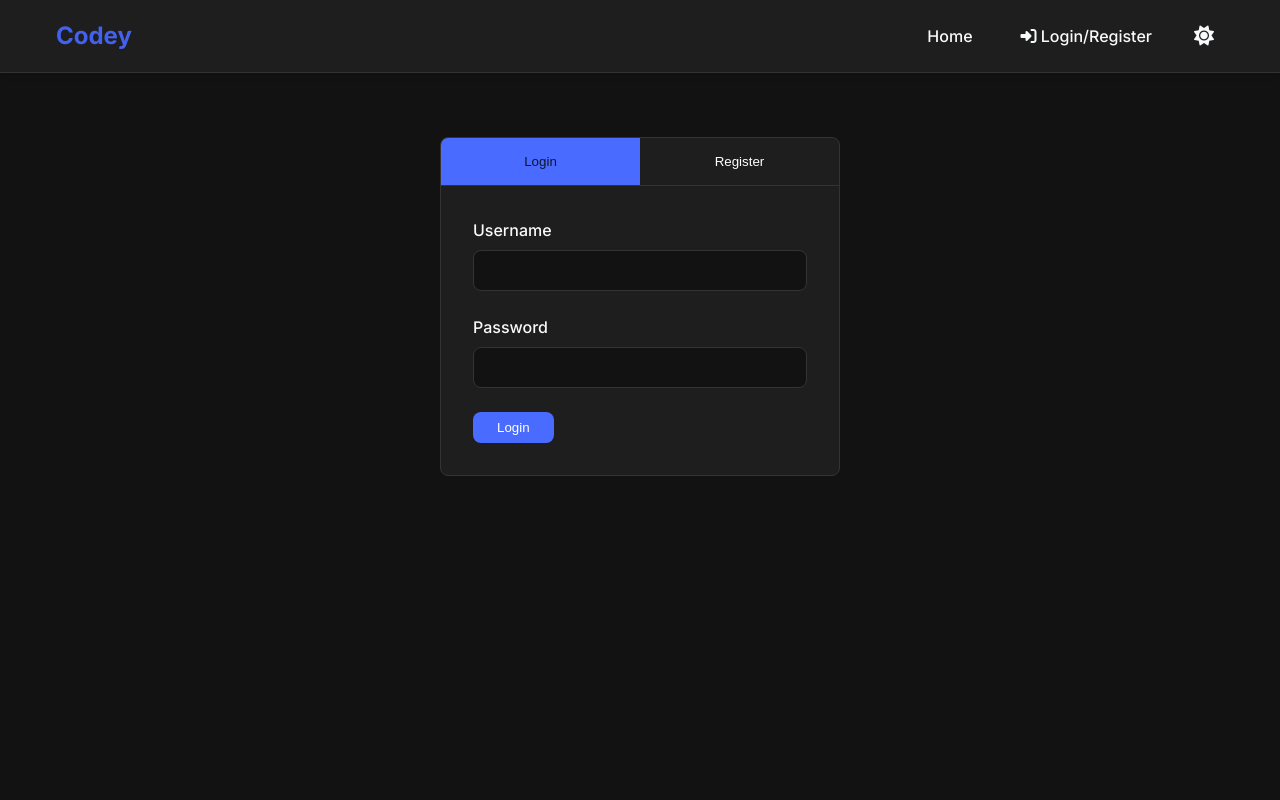
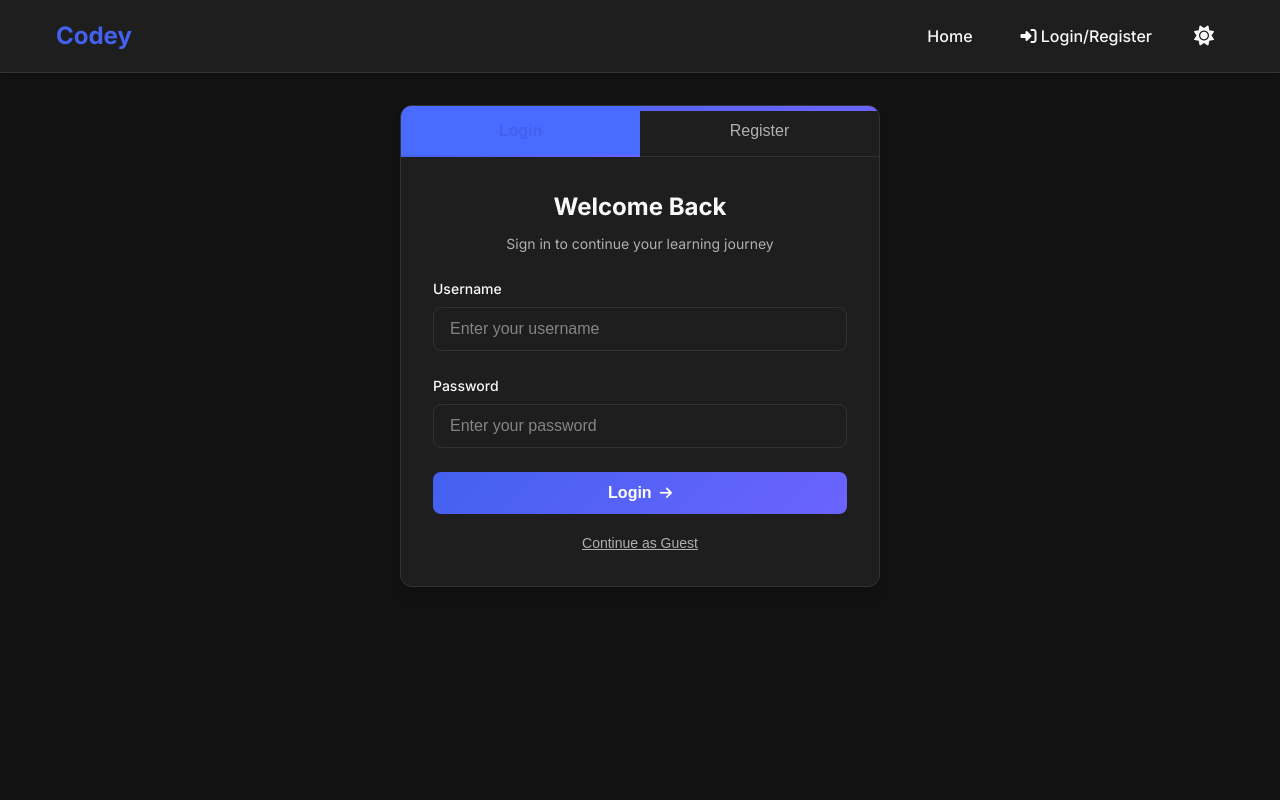
Before and after one commit to Phantxm5/Codey, a plain HTML site: page index.html in a window 1280 px wide. Both pictures are taken after a click on the link "Login/Register". Shown: the top 800 px of the page. Drawn offline with Linux system fonts and the light colour scheme.

Commit message:
Update auth screen with modern design

```diff
--- /dev/null
+++ b/css/modern-auth.css
@@ -0,0 +1,301 @@
+/* Modern Auth Screen Styles */
+
+/* Auth Container */
+.auth-container {
+  max-width: 480px;
+  margin: 0 auto;
+  background-color: var(--surface-color);
+  border-radius: var(--radius-lg);
+  box-shadow: var(--shadow-lg);
+  overflow: hidden;
+  border: 1px solid var(--border-color);
+  position: relative;
+}
+
+/* Auth Tabs */
+.auth-tabs {
+  display: flex;
+  border-bottom: 1px solid var(--border-color);
+}
+
+.auth-tab {
+  flex: 1;
+  padding: var(--space-4);
+  text-align: center;
+  font-weight: var(--font-medium);
+  background-color: transparent;
+  border: none;
+  color: var(--text-color-secondary);
+  cursor: pointer;
+  transition: all var(--transition-normal);
+  position: relative;
+  font-size: var(--text-base);
+}
+
+.auth-tab:hover {
+  color: var(--primary);
+}
+
+.auth-tab.active {
+  color: var(--primary);
+  font-weight: var(--font-semibold);
+}
+
+.auth-tab.active::after {
+  content: '';
+  position: absolute;
+  bottom: -1px;
+  left: 0;
+  width: 100%;
+  height: 2px;
+  background: linear-gradient(90deg, var(--primary) 0%, var(--secondary) 100%);
+}
+
+/* Auth Forms */
+.auth-form {
+  padding: var(--space-8);
+  display: none;
+}
+
+.auth-form.active {
+  display: block;
+  animation: fadeIn var(--transition-normal);
+}
+
+/* Form Groups */
+.form-group {
+  margin-bottom: var(--space-6);
+}
+
+.form-group label {
+  display: block;
+  margin-bottom: var(--space-2);
+  font-weight: var(--font-medium);
+  color: var(--text-color);
+  font-size: var(--text-sm);
+}
+
+.form-group input {
+  width: 100%;
+  padding: var(--space-3) var(--space-4);
+  border-radius: var(--radius-md);
+  border: 1px solid var(--border-color);
+  background-color: var(--surface-color);
+  color: var(--text-color);
+  font-size: var(--text-base);
+  transition: border-color var(--transition-fast), box-shadow var(--transition-fast);
+}
+
+.form-group input:focus {
+  outline: none;
+  border-color: var(--primary);
+  box-shadow: 0 0 0 3px rgba(67, 97, 238, 0.15);
+}
+
+.form-group input::placeholder {
+  color: var(--text-color-secondary);
+  opacity: 0.7;
+}
+
+.password-hint {
+  display: block;
+  margin-top: var(--space-1);
+  font-size: var(--text-xs);
+  color: var(--text-color-secondary);
+}
+
+/* Auth Buttons */
+#login-btn, #register-btn {
+  width: 100%;
+  padding: var(--space-3) var(--space-4);
+  background: linear-gradient(135deg, var(--primary) 0%, var(--secondary) 100%);
+  color: white;
+  border: none;
+  border-radius: var(--radius-md);
+  font-weight: var(--font-semibold);
+  cursor: pointer;
+  transition: all var(--transition-normal);
+  font-size: var(--text-base);
+  margin-top: var(--space-4);
+  display: flex;
+  align-items: center;
+  justify-content: center;
+  gap: var(--space-2);
+}
+
+#login-btn:hover, #register-btn:hover {
+  transform: translateY(-2px);
+  box-shadow: var(--shadow-md);
+}
+
+#login-btn::after, #register-btn::after {
+  content: '\f061';
+  font-family: 'Font Awesome 6 Free';
+  font-weight: 900;
+  font-size: var(--text-sm);
+}
+
+/* Auth Decorations */
+.auth-container::before {
+  content: '';
+  position: absolute;
+  top: 0;
+  left: 0;
+  width: 100%;
+  height: 5px;
+  background: linear-gradient(90deg, var(--primary) 0%, var(--secondary) 100%);
+}
+
+/* Auth Header */
+.auth-header {
+  text-align: center;
+  margin-bottom: var(--space-6);
+}
+
+.auth-header h2 {
+  font-size: var(--text-2xl);
+  font-weight: var(--font-bold);
+  color: var(--text-color);
+  margin-bottom: var(--space-2);
+}
+
+.auth-header p {
+  color: var(--text-color-secondary);
+  font-size: var(--text-sm);
+}
+
+/* Auth Footer */
+.auth-footer {
+  text-align: center;
+  margin-top: var(--space-6);
+  padding-top: var(--space-4);
+  border-top: 1px solid var(--border-color);
+  font-size: var(--text-sm);
+  color: var(--text-color-secondary);
+}
+
+.auth-footer a {
+  color: var(--primary);
+  text-decoration: none;
+  font-weight: var(--font-medium);
+  transition: all var(--transition-fast);
+}
+
+.auth-footer a:hover {
+  text-decoration: underline;
+}
+
+/* Auth Divider */
+.auth-divider {
+  display: flex;
+  align-items: center;
+  margin: var(--space-6) 0;
+  color: var(--text-color-secondary);
+  font-size: var(--text-sm);
+}
+
+.auth-divider::before,
+.auth-divider::after {
+  content: '';
+  flex: 1;
+  height: 1px;
+  background-color: var(--border-color);
+}
+
+.auth-divider::before {
+  margin-right: var(--space-4);
+}
+
+.auth-divider::after {
+  margin-left: var(--space-4);
+}
+
+/* Social Login Buttons */
+.social-login {
+  display: flex;
+  gap: var(--space-4);
+  margin-bottom: var(--space-6);
+}
+
+.social-login-btn {
+  flex: 1;
+  display: flex;
+  align-items: center;
+  justify-content: center;
+  padding: var(--space-3);
+  border-radius: var(--radius-md);
+  background-color: var(--surface-color);
+  border: 1px solid var(--border-color);
+  color: var(--text-color);
+  cursor: pointer;
+  transition: all var(--transition-normal);
+}
+
+.social-login-btn:hover {
+  transform: translateY(-2px);
+  box-shadow: var(--shadow-sm);
+  background-color: var(--hover-color);
+}
+
+.social-login-btn i {
+  font-size: var(--text-xl);
+}
+
+/* Form Validation */
+.form-group.error input {
+  border-color: var(--danger);
+}
+
+.form-group.error .error-message {
+  color: var(--danger);
+  font-size: var(--text-xs);
+  margin-top: var(--space-1);
+}
+
+.form-group.success input {
+  border-color: var(--success);
+}
+
+/* Guest Login */
+.guest-login {
+  text-align: center;
+  margin-top: var(--space-4);
+}
+
+.guest-login-btn {
+  background: transparent;
+  border: none;
+  color: var(--text-color-secondary);
+  font-size: var(--text-sm);
+  cursor: pointer;
+  text-decoration: underline;
+  transition: color var(--transition-fast);
+}
+
+.guest-login-btn:hover {
+  color: var(--primary);
+}
+
+/* Responsive Adjustments */
+@media (max-width: 576px) {
+  .auth-container {
+    max-width: 100%;
+    margin: 0 var(--space-4);
+    border-radius: var(--radius-md);
+  }
+
+  .auth-form {
+    padding: var(--space-6) var(--space-4);
+  }
+
+  .social-login {
+    flex-direction: column;
+    gap: var(--space-2);
+  }
+}
+
+/* Animation */
+@keyframes fadeIn {
+  from { opacity: 0; transform: translateY(10px); }
+  to { opacity: 1; transform: translateY(0); }
+}
--- a/index.html
+++ b/index.html
@@ -14,6 +14,7 @@
     <link rel="stylesheet" href="css/modern-profile.css">
     <link rel="stylesheet" href="css/modern-levels.css">
     <link rel="stylesheet" href="css/modern-lessons.css">
+    <link rel="stylesheet" href="css/modern-auth.css">
     <!-- Additional styles -->
     <link rel="stylesheet" href="css/enhanced-styles.css">
     <link rel="stylesheet" href="css/prism.css">
@@ -254,36 +255,50 @@
                     </div>
 
                     <div id="login-form" class="auth-form active">
+                        <div class="auth-header">
+                            <h2>Welcome Back</h2>
+                            <p>Sign in to continue your learning journey</p>
+                        </div>
+
                         <div class="form-group">
                             <label for="login-username">Username</label>
-                            <input type="text" id="login-username" required>
+                            <input type="text" id="login-username" placeholder="Enter your username" required>
                         </div>
                         <div class="form-group">
                             <label for="login-password">Password</label>
-                            <input type="password" id="login-password" required>
+                            <input type="password" id="login-password" placeholder="Enter your password" required>
                         </div>
-                        <button id="login-btn" class="btn primary-btn">Login</button>
+                        <button id="login-btn">Login</button>
+
+                        <div class="guest-login">
+                            <button id="continue-as-guest" class="guest-login-btn">Continue as Guest</button>
+                        </div>
                     </div>
 
                     <div id="register-form" class="auth-form">
+                        <div class="auth-header">
+                            <h2>Create Account</h2>
+                            <p>Join Codey to start your programming journey</p>
+                        </div>
+
                         <div class="form-group">
                             <label for="register-username">Username</label>
-                            <input type="text" id="register-username" required>
+                            <input type="text" id="register-username" placeholder="Choose a username" required>
                         </div>
                         <div class="form-group">
                             <label for="register-email">Email (optional)</label>
-                            <input type="email" id="register-email">
+                            <input type="email" id="register-email" placeholder="Enter your email">
                         </div>
                         <div class="form-group">
                             <label for="register-password">Password</label>
-                            <input type="password" id="register-password" required>
+                            <input type="password" id="register-password" placeholder="Create a password" required>
                             <small class="password-hint">Minimum 6 characters</small>
                         </div>
                         <div class="form-group">
                             <label for="register-confirm-password">Confirm Password</label>
-                            <input type="password" id="register-confirm-password" required>
+                            <input type="password" id="register-confirm-password" placeholder="Confirm your password" required>
                         </div>
-                        <button id="register-btn" class="btn primary-btn">Register</button>
+                        <button id="register-btn">Register</button>
                     </div>
                 </div>
             </section>
```
